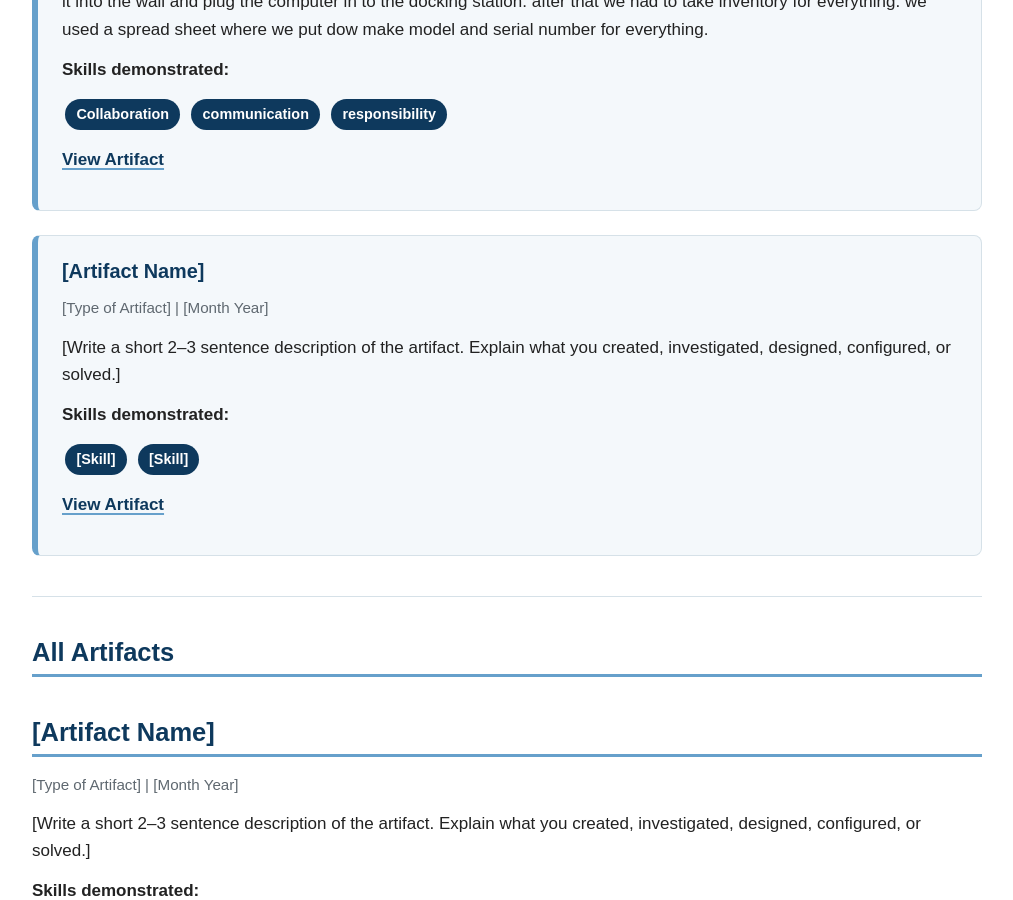
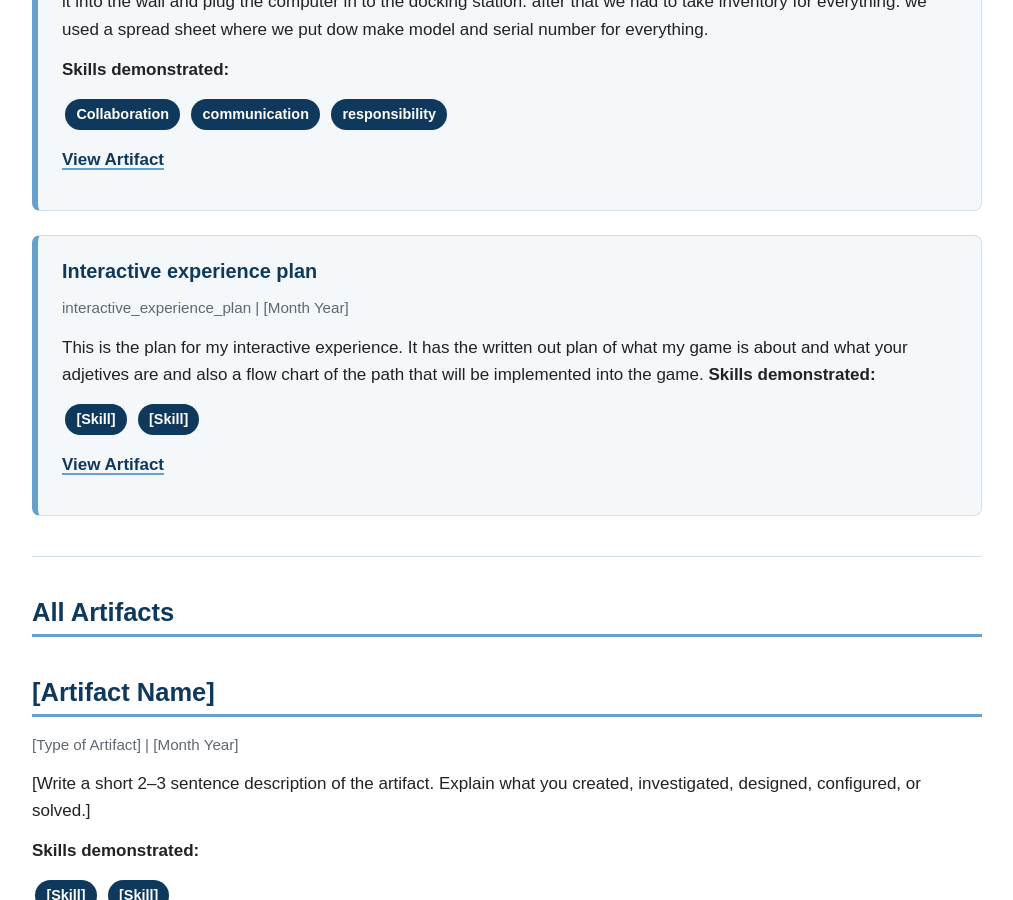
Before and after one commit to Judeaveritt/Apex-portfolio-, a Jekyll site: the page built from artifacts.md, in a window 1280 px wide and 900 px high, scrolled down 941 px. Shown: the whole window, without its empty margins (133-1146 px from the left). Built offline with Jekyll 4.4.1, drawn with Linux system fonts in a browser that asks for light colours.

Commit message:
start adding interactive experience. plan to artifacs.md

```diff
--- a/artifacts.md
+++ b/artifacts.md
@@ -48,11 +48,10 @@ For this artifact we worked on setting up the stations. The first thing that we
 
 <div class="artifact-card" markdown="1">
 
-### [Artifact Name]
-<p class="artifact-meta">[Type of Artifact] | [Month Year]</p>
+### Interactive experience plan
+<p class="artifact-meta">interactive_experience_plan | [Month Year]</p>
 
-[Write a short 2–3 sentence description of the artifact. Explain what you created, investigated, designed, configured, or solved.]
-
+This is the plan for my interactive experience. It has the written out plan of what my game is about and what your adjetives are and also a flow chart of the path that will be implemented into the game.
 **Skills demonstrated:**
 
 <span class="skill-tag">[Skill]</span>
```
Also changed, not shown: artifacts/interactive_experince_plan/index.md (+1 -1 lines).
